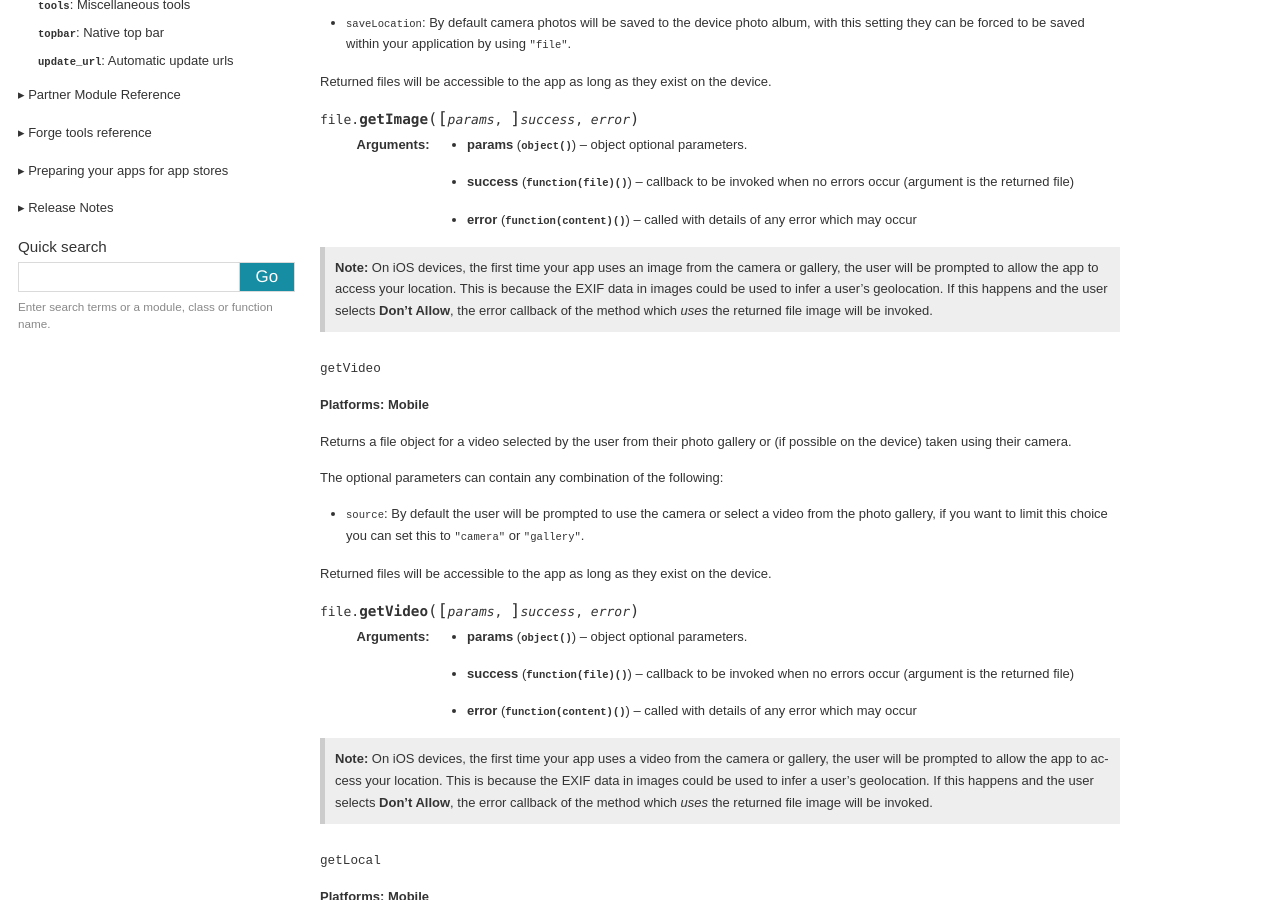
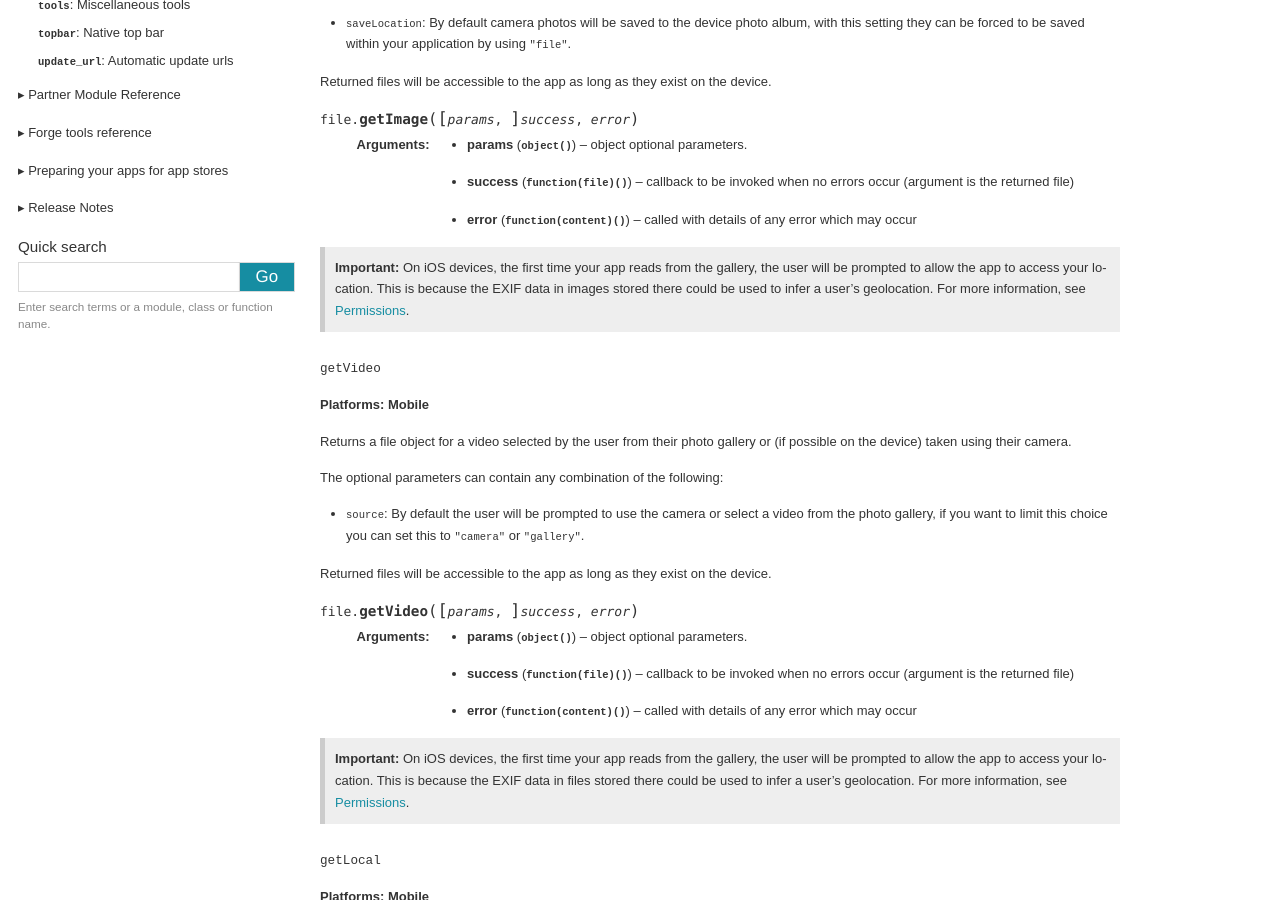
Before and after one commit to trigger-corp/Forge-Documentation, a Sphinx documentation site: the page built from source/modules/file.rst, in a window 1280 px wide and 900 px high, scrolled down 1235 px. Built offline with Sphinx 7.4.7, drawn with Linux system fonts in a browser that asks for light colours; some web fonts are replaced; some of the changed text lies outside the part shown.

Commit message:
improve permission prompt ios docs; fix formatting errors

```diff
--- a/source/modules/event.rst
+++ b/source/modules/event.rst
@@ -16,7 +16,7 @@ The ``event`` module must be enabled in ``config.json``
     }
 
 API
----
+--------------------------------------------
 
 The ``forge.event`` namespace allows app to listen for events of interest, which may be triggered multiple times (or potentially not at all) depending on the situation.
 
--- a/source/modules/file.rst
+++ b/source/modules/file.rst
@@ -58,7 +58,7 @@ Returned files will be accessible to the app as long as they exist on the device
     :param function(file) success: callback to be invoked when no errors occur (argument is the returned file)
     :param function(content) error: called with details of any error which may occur
 
-.. note:: On iOS devices, the first time your app uses an image from the camera or gallery, the user will be prompted to allow the app to access your location. This is because the EXIF data in images could be used to infer a user's geolocation. If this happens and the user selects **Don't Allow**, the error callback of the method which *uses* the returned file image will be invoked.
+.. important:: On iOS devices, the first time your app reads from the gallery, the user will be prompted to allow the app to access your location. This is because the EXIF data in images stored there could be used to infer a user's geolocation. For more information, see :ref:`modules-file-permissions`.
 
 ``getVideo``
 ~~~~~~~~~~~~~~~~~~~~~~~~~~~~~~~~~~~~~~~~~~~~~~~~~~~~~~~~~~~~~~~~~~~~~~~~~~~~~~~~
@@ -78,7 +78,7 @@ Returned files will be accessible to the app as long as they exist on the device
     :param function(file) success: callback to be invoked when no errors occur (argument is the returned file)
     :param function(content) error: called with details of any error which may occur
 
-.. note:: On iOS devices, the first time your app uses a video from the camera or gallery, the user will be prompted to allow the app to access your location. This is because the EXIF data in images could be used to infer a user's geolocation. If this happens and the user selects **Don't Allow**, the error callback of the method which *uses* the returned file image will be invoked.
+.. important:: On iOS devices, the first time your app reads from the gallery, the user will be prompted to allow the app to access your location. This is because the EXIF data in files stored there could be used to infer a user's geolocation. For more information, see :ref:`modules-file-permissions`.
 
 ``getLocal``
 ~~~~~~~~~~~~~~~~~~~~~~~~~~~~~~~~~~~~~~~~~~~~~~~~~~~~~~~~~~~~~~~~~~~~~~~~~~~~~~~~
@@ -177,7 +177,15 @@ Deletes all files currently saved in the local cache.
     :param function() success: callback to be invoked when no errors occur
     :param function(content) error: called with details of any error which may occur
 
+.. _modules-file-permissions:
+
 Permissions
 -----------
 
 On Android this module will add the ``WRITE_EXTERNAL_STORAGE`` permission to your app, users will be prompted to accept this when they install your app.
+
+On iOS, accessing files in the device's gallery causes the user to be prompted to give your app access to their location. This is because files in the gallery may contain EXIF data, including geolocation and timestamps.
+
+To avoid the user being shown this prompt, you could save your image into a file rather than the gallery, using the ``saveLocation`` parameter. This is not yet supported when capturing videos.
+
+If a user chooses not to share their location with your app, the error callback of the method trying to read files from the gallery will be invoked.
--- a/source/modules/is.rst
+++ b/source/modules/is.rst
@@ -101,7 +101,7 @@ API
 .. note:: These functions are not reliable during your app's initialisation: you should use :ref:`modules-event-connection`. We guarantee to fire that event as the app starts up.
 
 ``connected``
-~~~~~~~~~~~~
+~~~~~~~~~~~~~~~~~~~~~~~~~~
 .. js:function:: is.connection.connected()
 
     :return boolean: Returns true if a mobile device has an active internet connection.
--- a/source/modules/request.rst
+++ b/source/modules/request.rst
@@ -18,7 +18,7 @@ Config
     {
         "modules": {
             "request": {
-                "permissions": ["https://trigger.io/*"]
+                "permissions": ["https://trigger.io/\*"]
             }
         }
     }
```
